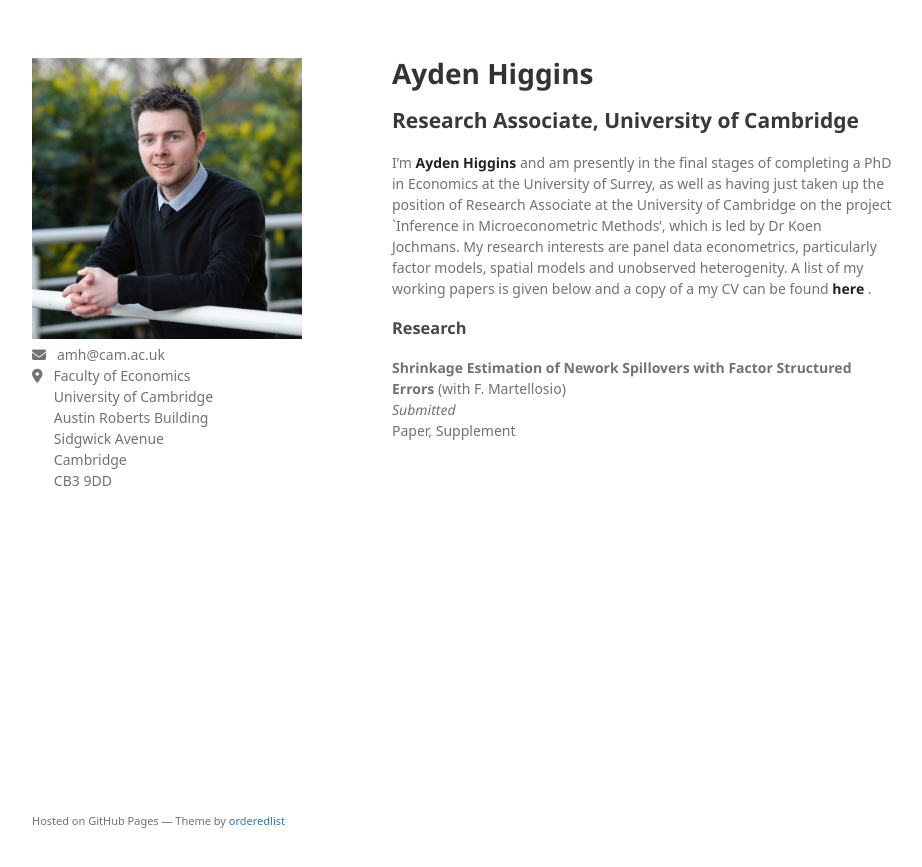
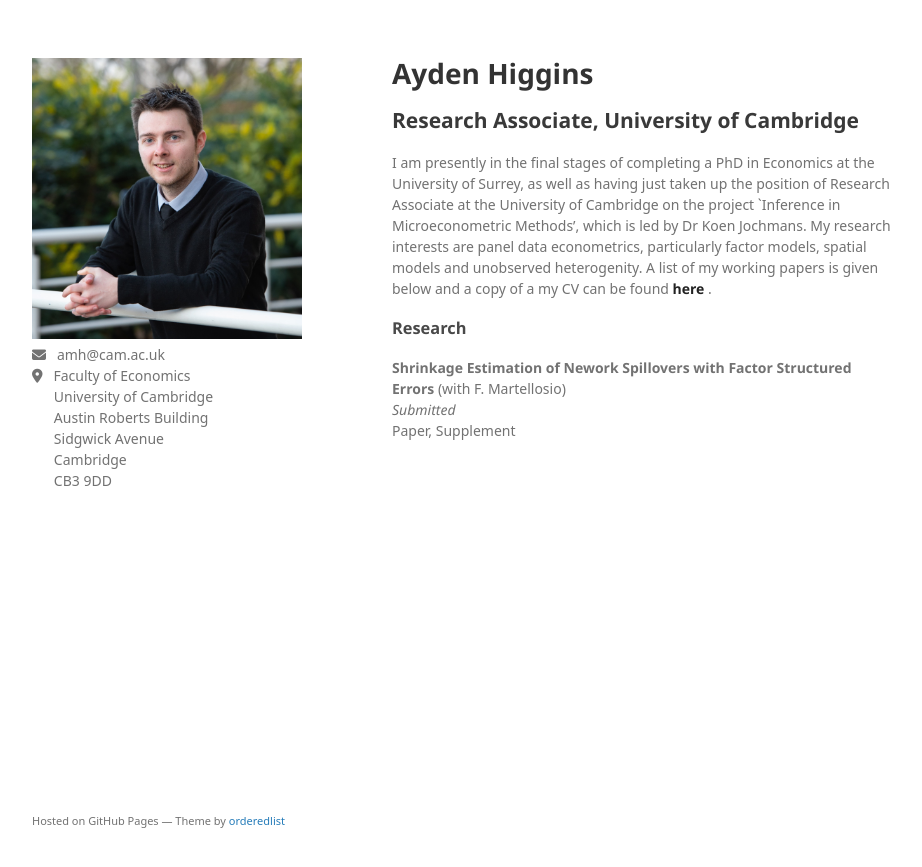
Before and after one commit to Tokkita/Tokkita.github.io, a Jekyll site: the page built from index.md, in a window 1280 px wide. Shown: the top 867 px of the page, without its empty margins (178-1100 px from the left). Built offline with Jekyll 4.4.1, drawn with Linux system fonts in a browser that asks for light colours; nearby versions of some CDN libraries; some web fonts are replaced; our own code applies the rules of GitHub Pages for plain Markdown files; a script that is not in the unit is left out.

Commit message:
Update index.md

```diff
--- a/index.md
+++ b/index.md
@@ -1,7 +1,7 @@
 #  Ayden Higgins
 ## Research Associate, University of Cambridge
 
-I'm <strong>Ayden Higgins</strong> and am presently in the final stages of completing a PhD in Economics at the University of
+I am presently in the final stages of completing a PhD in Economics at the University of
 Surrey, as well as having just taken up the position of Research Associate at the University of
 Cambridge on the project `Inference in Microeconometric Methods', which is led by Dr
 Koen Jochmans. My research interests are panel data econometrics, particularly factor models, spatial models and unobserved heterogenity. A list of my working papers is given below and a copy of a my CV can be found <strong>here</strong> .
```
